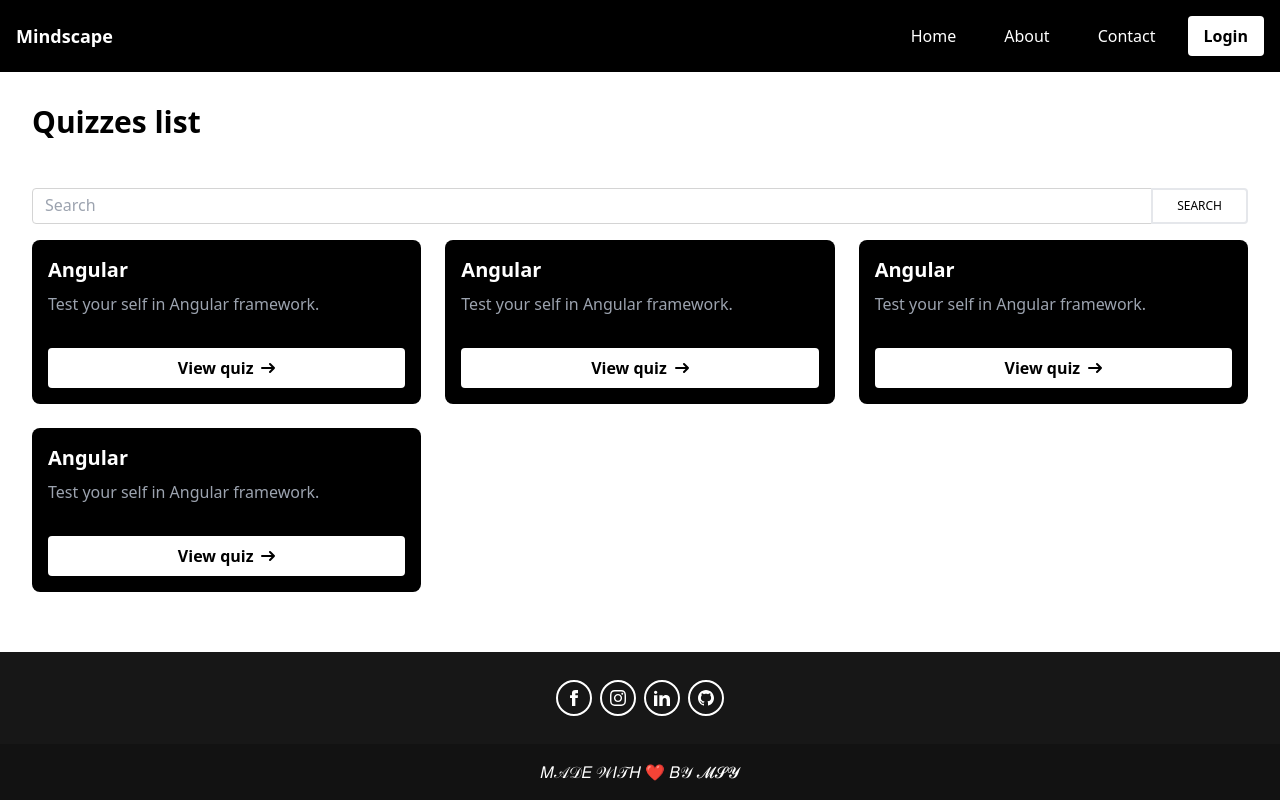
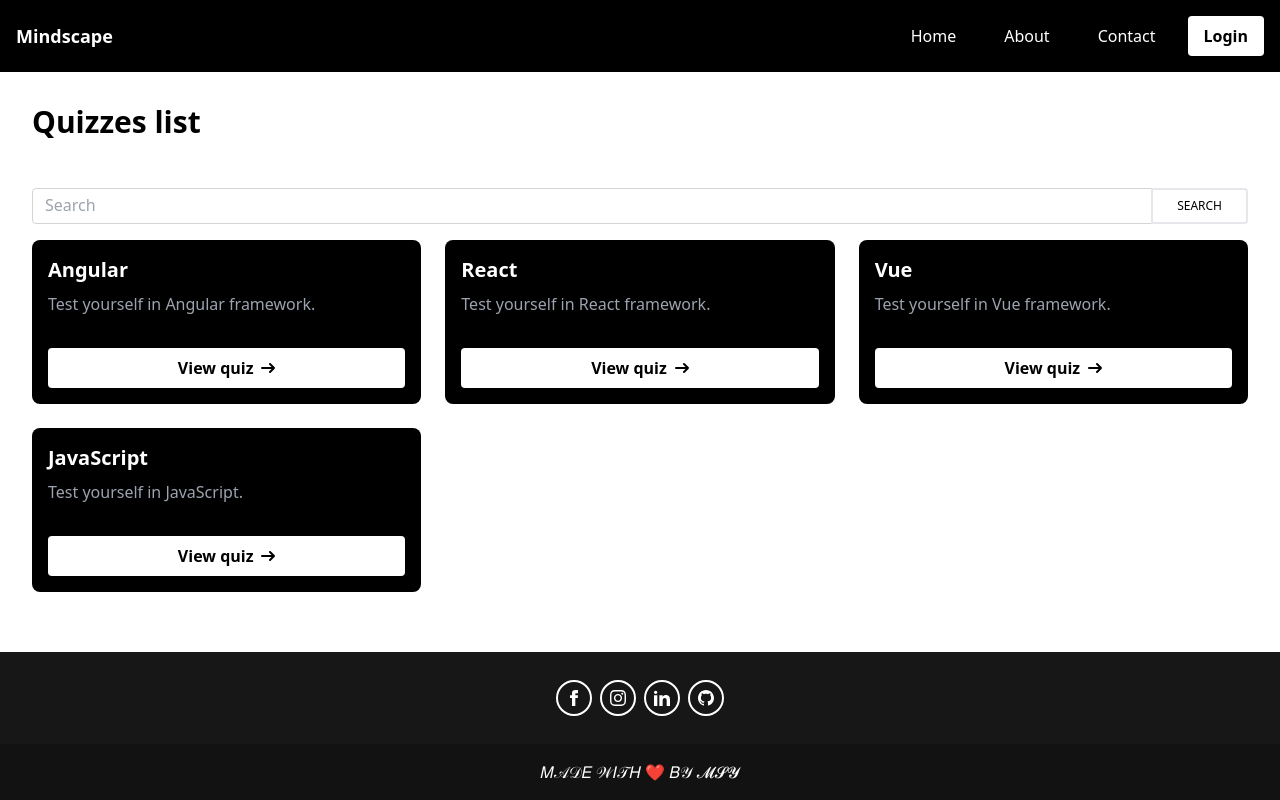
Before and after one commit to MsY2K4/Quiz-App, an Angular app in the folder my_quiz_app/: page /quizzes in a window 1280 px wide. Built offline with nearby package versions, Linux system fonts and the light colour scheme.

Commit message:
Update quizzes.component.ts
adding search logic

```diff
--- a/my_quiz_app/src/app/admin/quizzes/quizzes.component.ts
+++ b/my_quiz_app/src/app/admin/quizzes/quizzes.component.ts
@@ -9,19 +9,30 @@ export class QuizzesComponent {
   quizzes = [
     {
       quizname: 'Angular',
-      quizdescription: 'Test your self in  Angular framework.',
+      quizdescription: 'Test yourself in Angular framework.',
     },
     {
-      quizname: 'Angular',
-      quizdescription: 'Test your self in  Angular framework.',
+      quizname: 'React',
+      quizdescription: 'Test yourself in React framework.',
     },
     {
-      quizname: 'Angular',
-      quizdescription: 'Test your self in  Angular framework.',
+      quizname: 'Vue',
+      quizdescription: 'Test yourself in Vue framework.',
     },
     {
-      quizname: 'Angular',
-      quizdescription: 'Test your self in  Angular framework.',
+      quizname: 'JavaScript',
+      quizdescription: 'Test yourself in JavaScript.',
     },
   ]
+  searchTerm: string = '';
+  filteredQuizzes: any[] = [];
+
+  search() {
+    this.filteredQuizzes = this.quizzes.filter(
+      quiz =>
+        quiz.quizname.toLowerCase().includes(this.searchTerm.toLowerCase()) ||
+        quiz.quizdescription.toLowerCase().includes(this.searchTerm.toLowerCase())
+    );
+  }
+
 }
```
